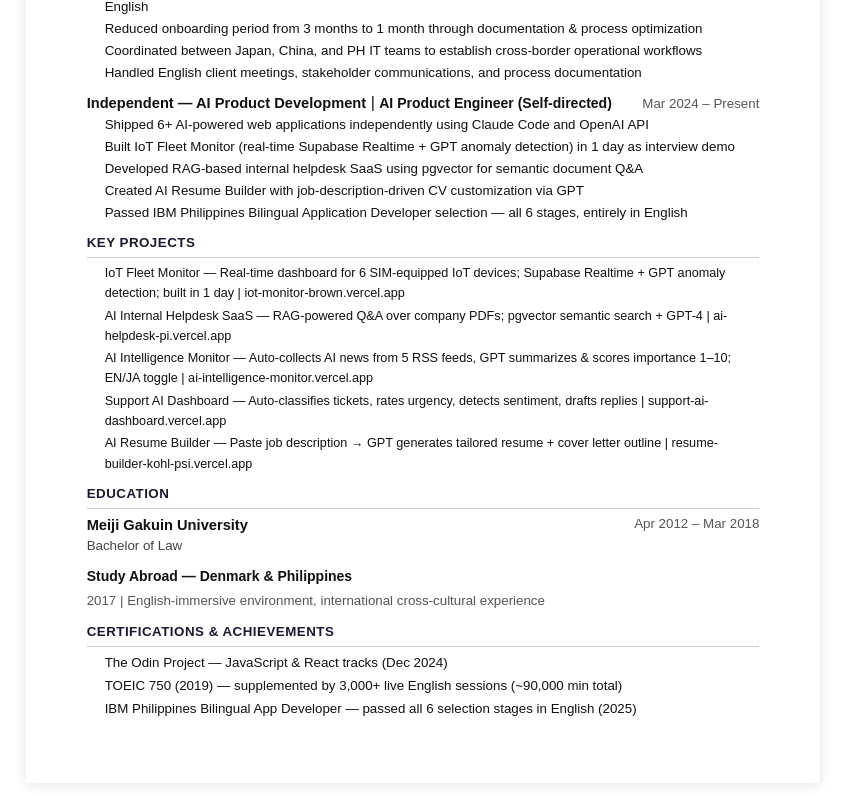
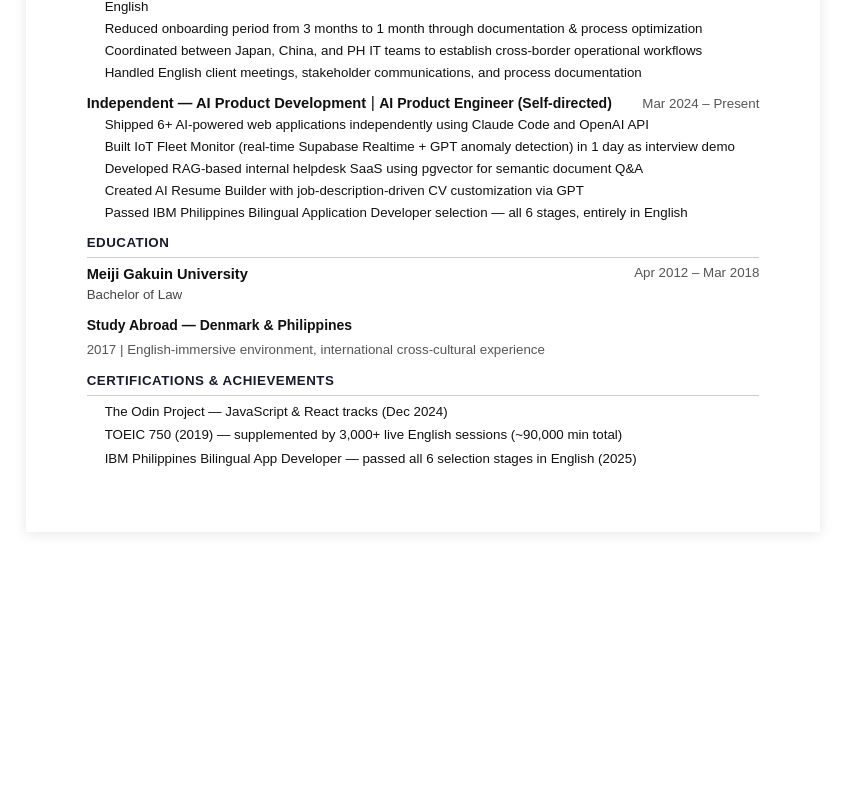
Before and after one commit to ryoma-creator/resume-ai-builder, a Next.js app: page /resume-en in a window 1280 px wide. Shown: the part 748-1555 px from the top of the page, without its empty margins (217-1062 px from the left). After the commit the page ends 1304 px from the top, so only its background shows below. Built offline with nearby package versions, Linux system fonts and the light colour scheme.

Commit message:
fix: Key Projectsセクション削除で確実に1ページに収める、printCSSをシンプル化

```diff
--- a/components/ResumeEn/EducationCerts.tsx
+++ b/components/ResumeEn/EducationCerts.tsx
@@ -11,13 +11,6 @@
 export default function EducationCerts({ data, set }: Props) {
   return (
     <>
-      {/* プロジェクト */}
-      <div style={{ marginBottom: '10px' }}>
-        <div style={sectionTitle}>Key Projects</div>
-        <hr style={{ border: 'none', borderTop: '1px solid #ccc', marginBottom: '5px' }} />
-        <EditableBullets value={data.projects} onChange={set('projects')} style={{ fontSize: '9.5pt', lineHeight: 1.6 }} />
-      </div>
-
       {/* 学歴 */}
       <div style={{ marginBottom: '10px' }}>
         <div style={sectionTitle}>Education</div>
--- a/components/ResumeEn/index.tsx
+++ b/components/ResumeEn/index.tsx
@@ -16,7 +16,7 @@
     <div>
       <style>{`
         @media print {
-          @page { size: A4 portrait; margin: 0; }
+          @page { size: A4 portrait; margin: 12mm 10mm; }
           body * { visibility: hidden; }
           .resume-en-page, .resume-en-page * { visibility: visible; }
           .resume-en-page {
@@ -24,12 +24,9 @@
             left: 0 !important;
             top: 0 !important;
             margin: 0 !important;
-            padding: 4mm 7mm !important;
+            padding: 0 !important;
             box-shadow: none !important;
-            /* zoom はtransformと違い実際のレイアウトを縮小するため改ページに効く */
-            /* 222mm × zoom(0.945) = 210mm でA4幅ちょうどに収める */
-            width: 222mm !important;
-            zoom: 0.945;
+            width: 190mm !important;
           }
           .no-print { display: none !important; }
         }
```
